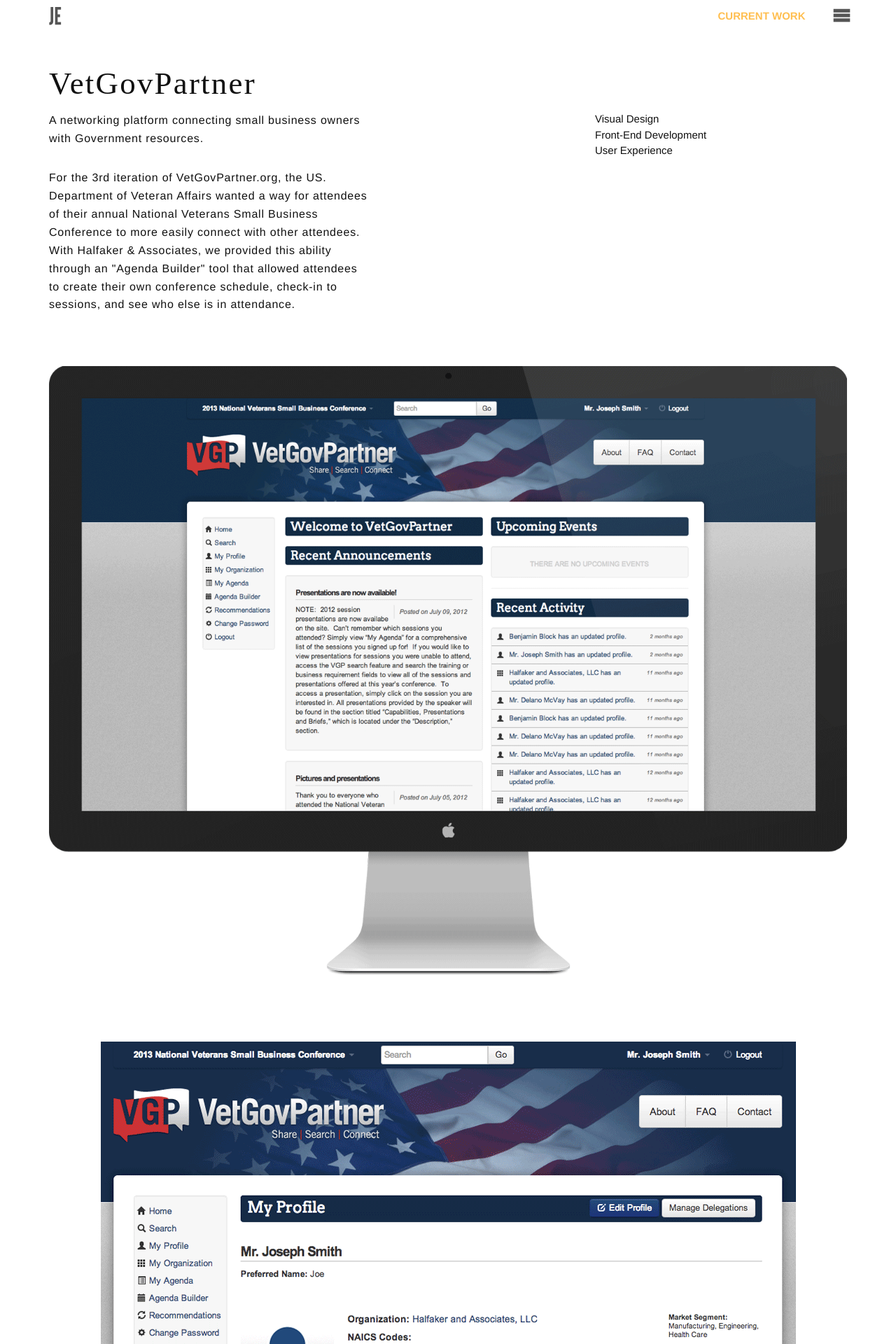
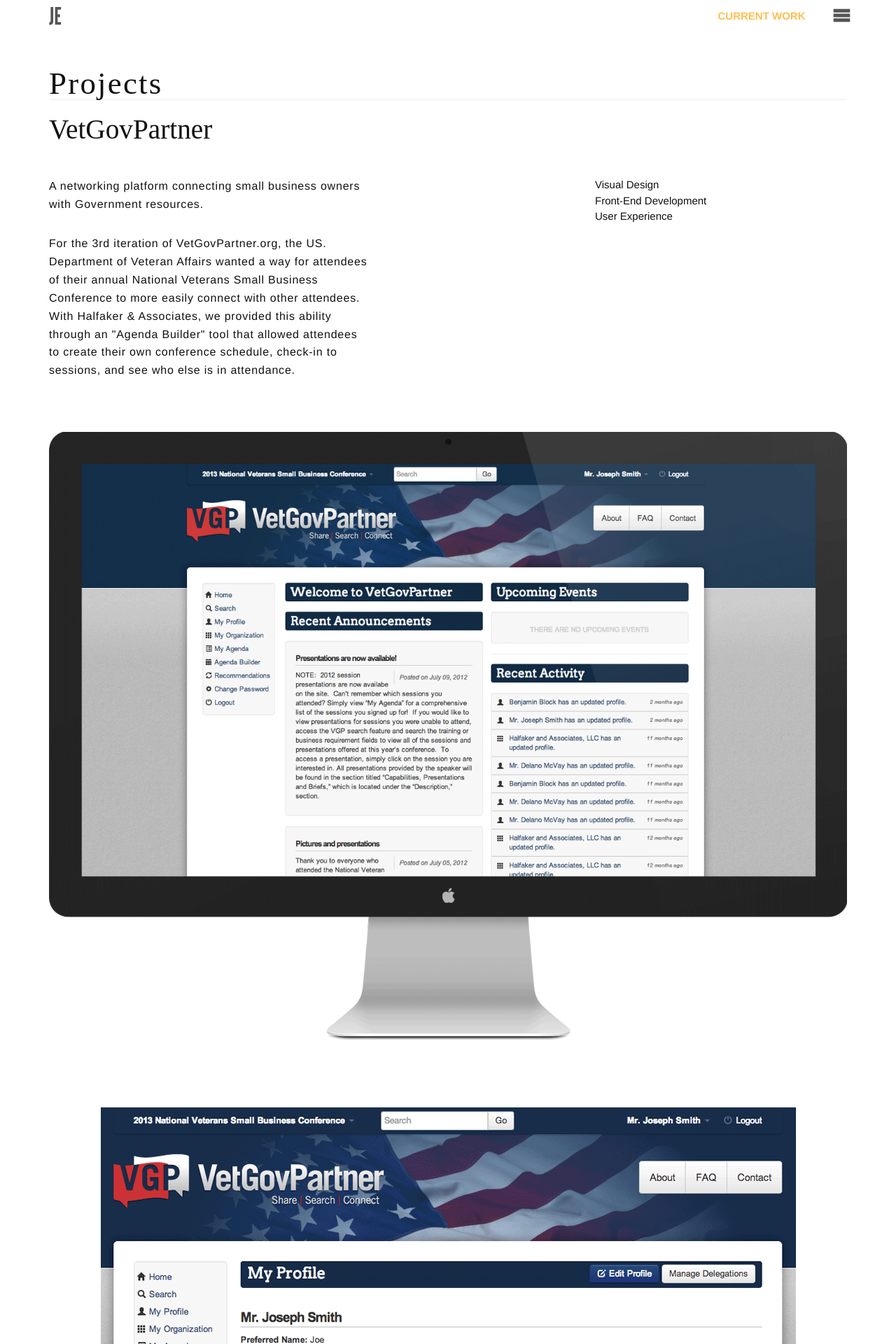
Before and after one commit to jasonearly/jasonearly.github.io, a Jekyll site: the page built from work/index.html, in a window 1280 px wide. Shown: the top 1920 px of the page at 70% size. Built offline with Jekyll 4.4.1, drawn with Linux system fonts in a browser that asks for light colours.

Commit message:
reduce h1s

```diff
--- a/work/index.html
+++ b/work/index.html
@@ -5,13 +5,21 @@
 excerpt: "A collection of product projects Jason Early has worked on over his career. Jason Early is a Digital Product Consultant and Educator."
 ---
 
+<style media="screen">
+  h2 {
+    padding: 0.5em 0 0;
+  }
+</style>
+
 <!-- Main hero unit for a primary marketing message or call to action -->
+<h1>Projects</h1>
+<hr />
 
 <!-- Example row of columns -->
 <section>
   <div class="row">
     <div class="col-md-12">
-      <h1>VetGovPartner</h1>
+      <h2>VetGovPartner</h2>
     </div>
   </div>
 
@@ -68,7 +76,7 @@
 <section>
   <div class="row">
     <div class="col-md-12">
-      <h1>Team Interval</h1>
+      <h2>Team Interval</h2>
     </div>
   </div>
 
@@ -146,7 +154,7 @@
 <section id="indv">
   <div class="row">
     <div class="col-md-12">
-      <h1>Indv.</h1>
+      <h2>Indv.</h2>
     </div>
   </div>
 
@@ -220,7 +228,7 @@
 <section id="trademonster">
   <div class="row">
     <div class="col-md-12">
-      <h1>tradeMONSTER</h1>
+      <h2>tradeMONSTER</h2>
     </div>
   </div>
 
@@ -284,7 +292,7 @@
 <section id="viewport">
   <div class="row">
     <div class="col-md-12">
-      <h1>Viewport</h1>
+      <h2>Viewport</h2>
     </div>
   </div>
 
@@ -375,7 +383,7 @@
 <section>
   <div class="row">
     <div class="col-md-12">
-      <h1>Identity Marks</h1>
+      <h2>Identity Marks</h2>
     </div>
   </div>
   <div class="row">
@@ -431,7 +439,7 @@
 <section>
   <div class="row">
     <div class="col-md-12">
-      <h1>Products</h1>
+      <h2>Products</h2>
     </div>
   </div>
   <div class="row">
```
